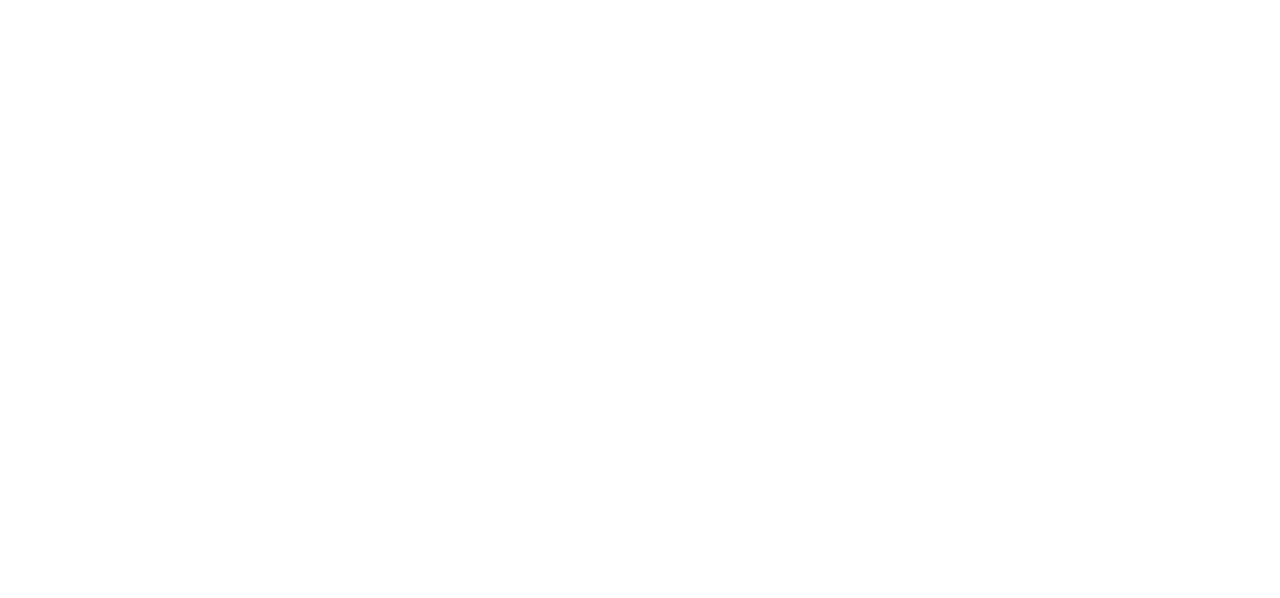
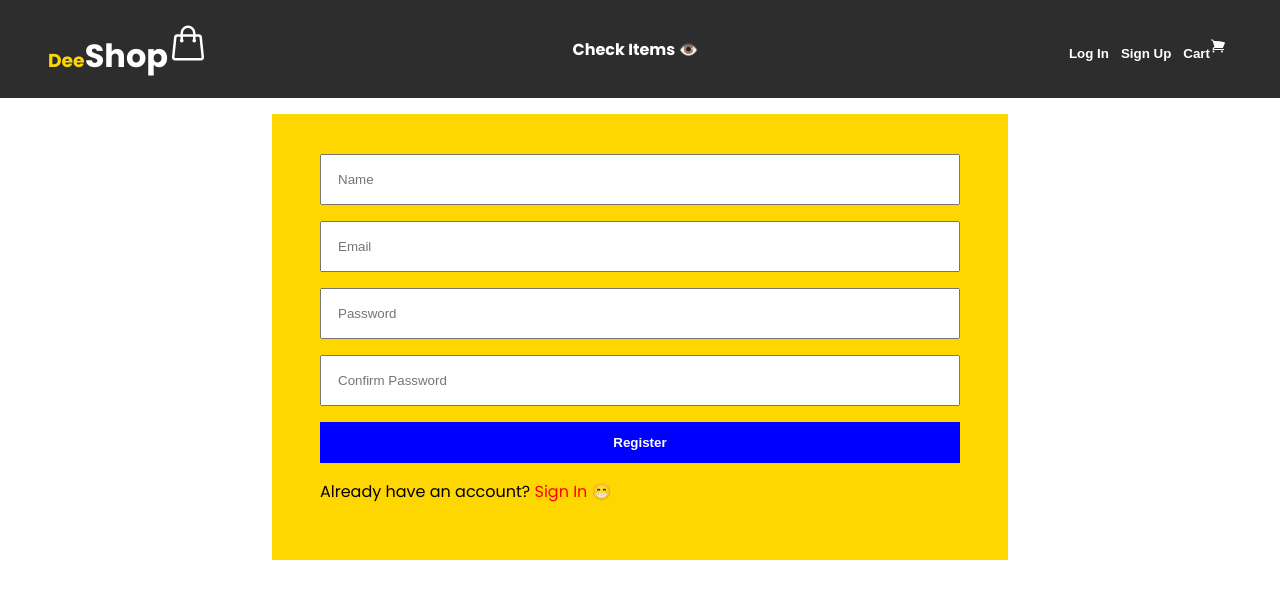
Before and after one commit to greatdaveo/Dee-Shop-Frontend, a React (Vite) app: page /register in a window 1280 px wide. Before the commit this address had no page. Shown: the top 598 px of the page. Built offline with nearby package versions, Linux system fonts and the light colour scheme.

Commit message:
Added the login and register page components

```diff
--- a/src/App.jsx
+++ b/src/App.jsx
@@ -2,6 +2,8 @@ import "./App.css";
 import { BrowserRouter, Route, Routes } from "react-router-dom";
 import HomePage from "./pages/HomePage";
 import SharedLayout from "./components/SharedLayout";
+import LoginPage from "./pages/auth/LoginPage";
+import RegisterPage from "./pages/auth/RegisterPage";
 
 function App() {
   return (
@@ -10,6 +12,8 @@ function App() {
         <Routes>
           <Route path="/" element={<SharedLayout />} />
           <Route index element={<HomePage />} />
+          <Route path="/login" element={<LoginPage />} />
+          <Route path="/register" element={<RegisterPage />} />
         </Routes>
       </BrowserRouter>
     </div>
--- /dev/null
+++ b/src/pages/auth/LoginPage.jsx
@@ -0,0 +1,48 @@
+import React, { useState } from "react";
+import "../../styles/auth/LoginPage.css";
+import NavBar from "../../components/homepage/NavBar";
+import { Link } from "react-router-dom";
+
+const LoginPage = () => {
+  const [email, setEmail] = useState("");
+  const [password, setPassword] = useState("");
+
+  const handleLogin = (e) => {
+    e.preventDefault();
+  };
+
+  return (
+    <section className="login">
+      <div className="nav">
+        <NavBar />
+      </div>
+
+      <div className="form-cover">
+        <form className="form" onSubmit={handleLogin}>
+          <input
+            type="text"
+            placeholder="email"
+            required
+            value={email}
+            onChange={(e) => setEmail(e.target.value)}
+          />
+          <input
+            type="password"
+            placeholder="password"
+            required
+            value={password}
+            onChange={(e) => setPassword(e.target.value)}
+          />
+
+          <button className="btn">Login</button>
+        </form>
+
+        <p>
+          Don't have an account? <Link to="/register">Sign up 😁</Link>
+        </p>
+      </div>
+    </section>
+  );
+};
+
+export default LoginPage;
--- /dev/null
+++ b/src/pages/auth/RegisterPage.jsx
@@ -0,0 +1,81 @@
+import React, { useState } from "react";
+import "../../styles/auth/RegisterPage.css";
+import NavBar from "../../components/homepage/NavBar";
+import { Link } from "react-router-dom";
+
+const initialState = {
+  name: "",
+  email: "",
+  password: "",
+  confirmPassword: "",
+};
+
+const RegisterPage = () => {
+  const [formData, setFormData] = useState(initialState);
+
+  const { name, email, password, confirmPassword } = formData;
+
+  const handleRegister = (e) => {
+    e.preventDefault();
+  };
+
+  const handleInputChange = (e) => {
+    const { name, value } = e.target.value;
+    setFormData({ ...formData, [name]: value });
+  };
+
+  return (
+    <section className="register">
+      <div className="nav">
+        <NavBar />
+      </div>
+
+      <div className="form-cover">
+        <form className="form" onSubmit={handleRegister}>
+          <input
+            type="text"
+            placeholder="Name"
+            required
+            name="name"
+            value={name}
+            onChange={handleInputChange}
+          />
+
+          <input
+            type="text"
+            placeholder="Email"
+            required
+            name="email"
+            value={email}
+            onChange={handleInputChange}
+          />
+          <input
+            type="password"
+            placeholder="Password"
+            required
+            name="password"
+            value={password}
+            onChange={handleInputChange}
+          />
+
+          <input
+            type="password"
+            placeholder="Confirm Password"
+            required
+            name="confirmPassword"
+            value={confirmPassword}
+            onChange={handleInputChange}
+          />
+
+          <button className="btn">Register</button>
+        </form>
+
+        <p>
+          Already have an account? <Link to="/login">Sign In 😁</Link>
+        </p>
+      </div>
+    </section>
+  );
+};
+
+export default RegisterPage;
--- /dev/null
+++ b/src/styles/auth/LoginPage.css
@@ -0,0 +1,34 @@
+.login .nav {
+  background: #2e2d2d;
+}
+
+.form-cover {
+  background: var(--primary-color);
+  width: 50vw;
+  height: fit-content;
+  margin: 0 auto;
+  padding: 3rem;
+  margin-top: 3rem;
+}
+
+.login form {
+  display: flex;
+  flex-direction: column;
+  gap: 1rem;
+}
+
+.login form input {
+  padding: 1rem;
+}
+
+.login .btn {
+    padding: 0.8rem;
+    font-weight: bold;
+    background: blue;
+    border: none;
+    color: white;
+}
+
+.form-cover a {
+    color: red;
+}
--- /dev/null
+++ b/src/styles/auth/RegisterPage.css
@@ -0,0 +1,35 @@
+.register .nav {
+  background: #2e2d2d;
+}
+
+.form-cover {
+  background: var(--primary-color);
+  width: 50vw;
+  height: fit-content;
+  margin: 0 auto;
+  padding: 2.5rem 3rem;
+  margin-top: 1rem;
+
+}
+
+.register form {
+  display: flex;
+  flex-direction: column;
+  gap: 1rem;
+}
+
+.register form input {
+  padding: 1rem;
+}
+
+.register .btn {
+    padding: 0.8rem;
+    font-weight: bold;
+    background: blue;
+    border: none;
+    color: white;
+}
+
+.form-cover a {
+    color: red;
+}
```
